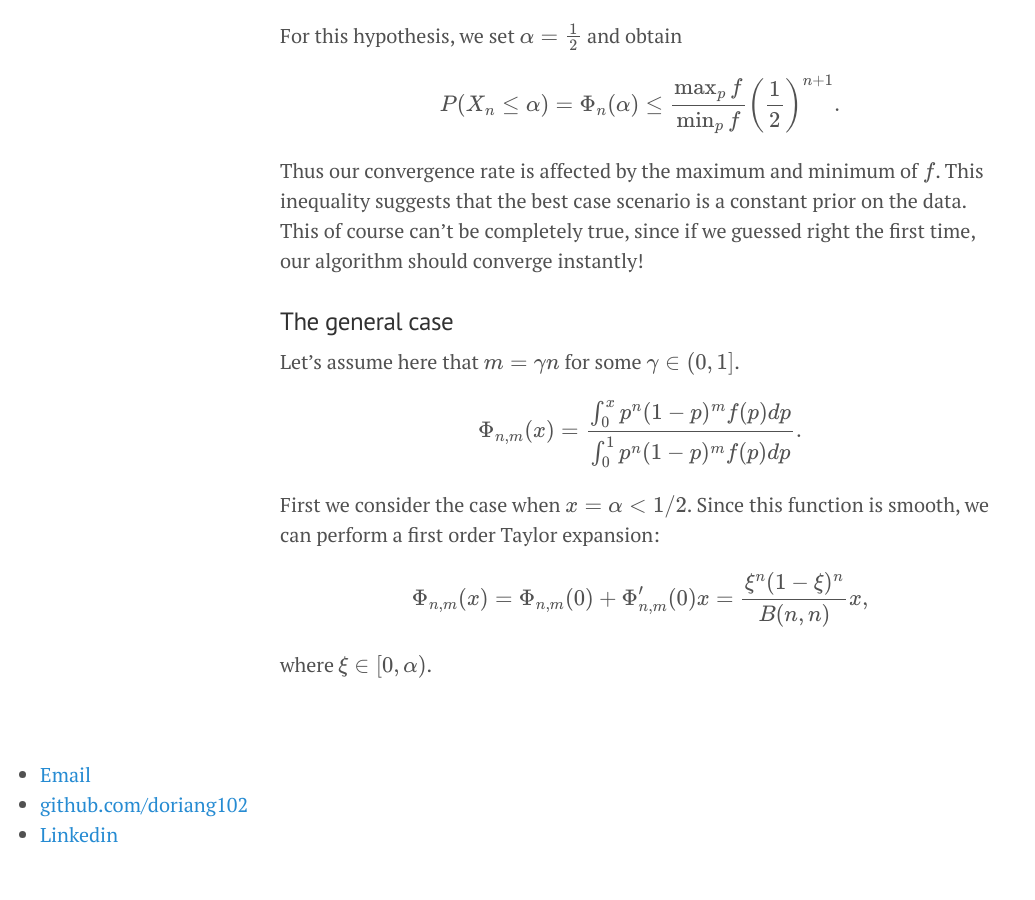
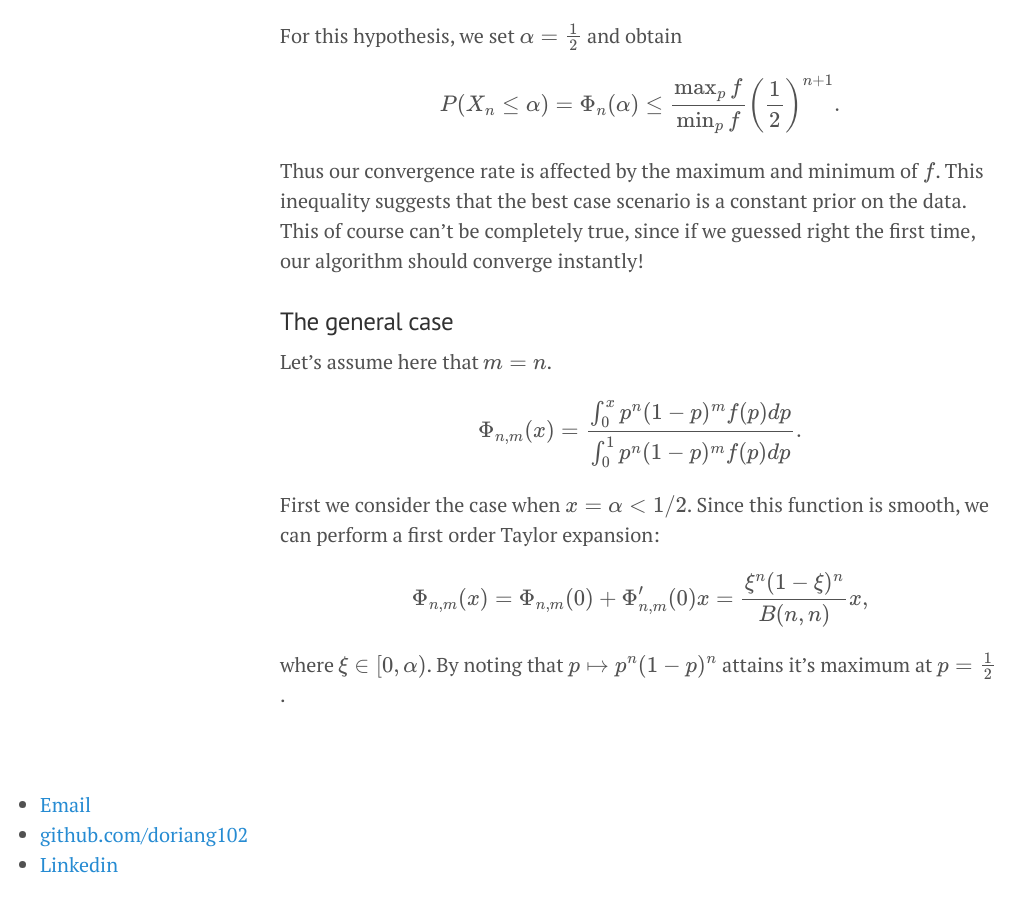
Before and after one commit to doriang102/doriang102.github.io, a Jekyll site: the page built from _posts/2017-06-10-hypothesis-testing-part-2.md, in a window 1280 px wide and 900 px high, scrolled down 2028 px. Shown: the whole window, without its empty margins (0-1035 px from the left). Built offline with Jekyll 4.4.1, drawn with Linux system fonts in a browser that asks for light colours; our own code applies the rules of GitHub Pages for plain Markdown files; formulas are drawn with MathJax 3; before the commit the page ends 2898 px from its top, so only the background shows below that.

Commit message:
Update 2017-06-10-hypothesis-testing-part-2.md

```diff
--- a/_posts/2017-06-10-hypothesis-testing-part-2.md
+++ b/_posts/2017-06-10-hypothesis-testing-part-2.md
@@ -60,7 +60,7 @@ Thus our convergence rate is affected by the maximum and minimum of $$f$$. This
 
 ### The general case
 
-Let's assume here that $$m = \gamma n$$ for some $$ \gamma \in (0,1]$$.
+Let's assume here that $$m = n$$.
 
 $$ \Phi_{n,m}(x) = \frac{\int_0^x p^n(1-p)^m f(p) dp }{\int_0^1 p^n (1-p)^mf(p) dp}. $$
 
@@ -69,4 +69,4 @@ First we consider the case when $$x = \alpha < 1/2$$. Since this function is smo
 
 $$ \Phi_{n,m}(x) = \Phi_{n,m}(0) + \Phi_{n,m}'(0)x = \frac{\xi^n (1-\xi)^n}{B(n,n)}x, $$
 
-where $$ \xi \in [0,\alpha)$$.
+where $$ \xi \in [0,\alpha)$$. By noting that $$p \mapsto p^n (1-p)^n$$ attains it's maximum at $$p = \frac{1}{2}$$.
```
